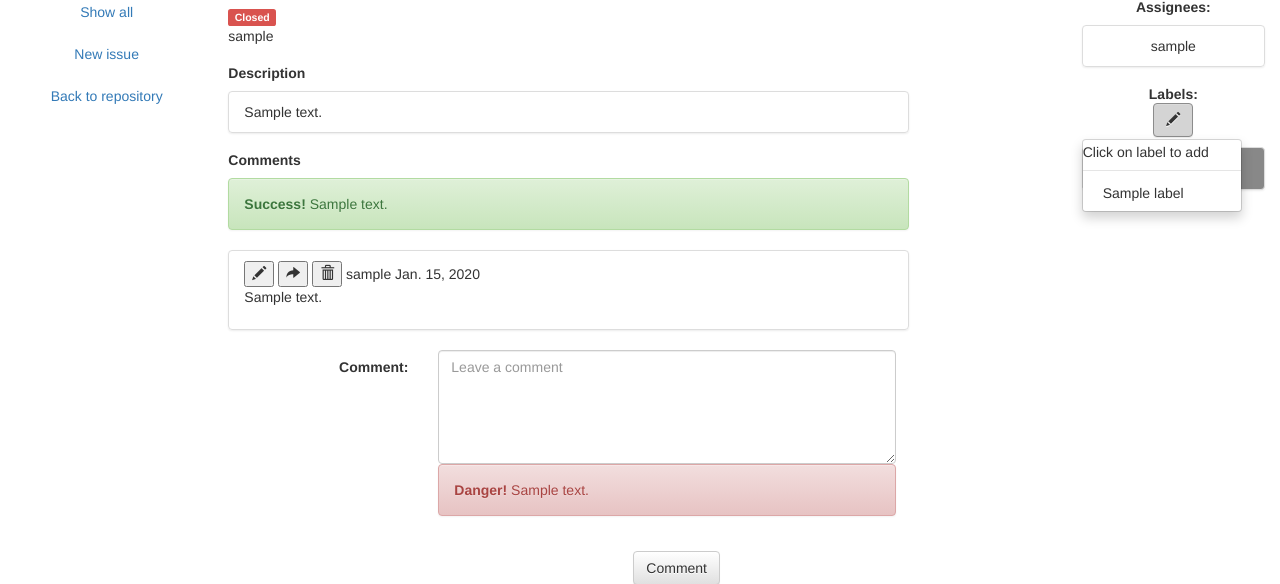
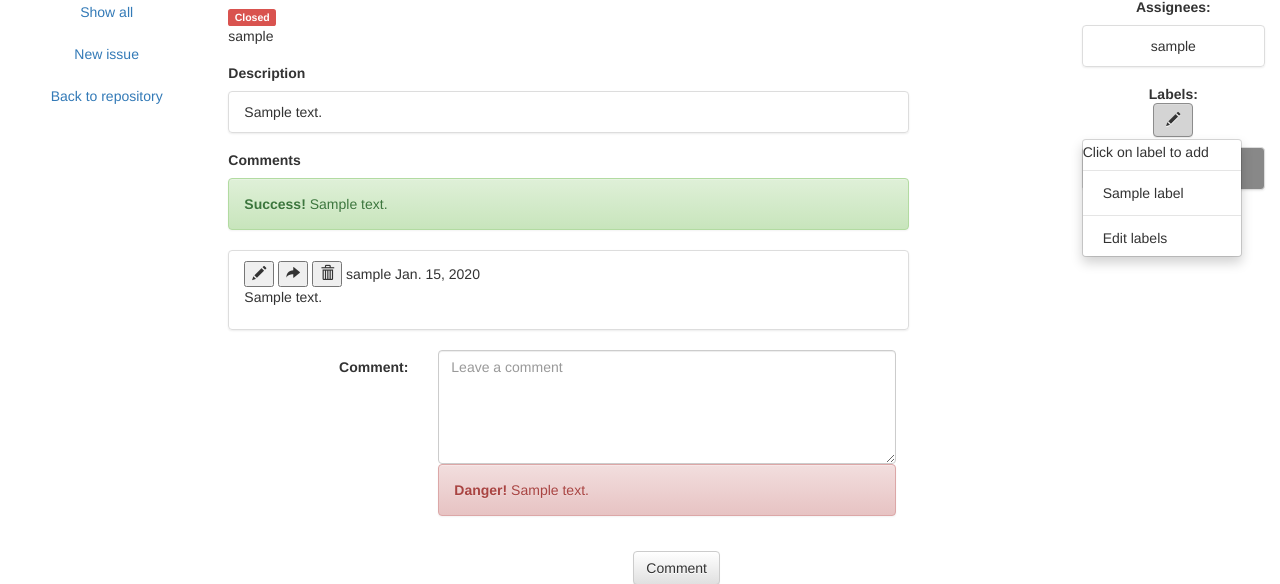
Before and after one commit to EducationConsultant/UKS_novi, a Django app: template ProjekatUKS/github/templates/github/issue_view_one.html in a window 1280 px wide, after a click that opens the changed part; the page is wider, and only the part inside the window is pictured. Shown: the part 136-720 px from the top of that part. Run offline with Django 3.2, Linux system fonts and the light colour scheme; tables that the repository leaves empty hold one stand-in row (values such as "Sample post"); the template is opened without the code that fills it: values that come from a table or form of the project are taken from there, most other values are stand-ins (such as "Sample title", 1, 10 or a date in 2020); some libraries are stand-ins or nearby versions.

Commit message:
Dodat link sa labele na issue #16

```diff
--- a/ProjekatUKS/github/templates/github/issue_view_one.html
+++ b/ProjekatUKS/github/templates/github/issue_view_one.html
@@ -227,6 +227,8 @@
                         </a>
                     </li>
                     {% endfor %}
+                    <li class="divider"></li>
+                    <li><a href="{% url 'github:switch_label_show_all' %}">Edit labels</a></li>
                 </ul>
             </div>
             {% endif %}
--- a/ProjekatUKS/github/templates/github/label.html
+++ b/ProjekatUKS/github/templates/github/label.html
@@ -13,6 +13,7 @@
                 <li><a href="{% url 'github:switch_label_show_all' %}">Show all</a></li>
                 <li><a href="{% url 'github:switch_label_new' %}">New label</a></li>
                 <li><a href="{% url 'github:repositoryInfo' request.session.repository_name %}">Back to repository</a></li>
+                <li><a href="{% url 'github:switch_all_issues' %}">Back to issues</a></li>
             </ul>
         </div>
         <div class="col-sm-8 text-left">
```
Also changed, not shown: ProjekatUKS/github/views.py (line endings or trailing spaces).
